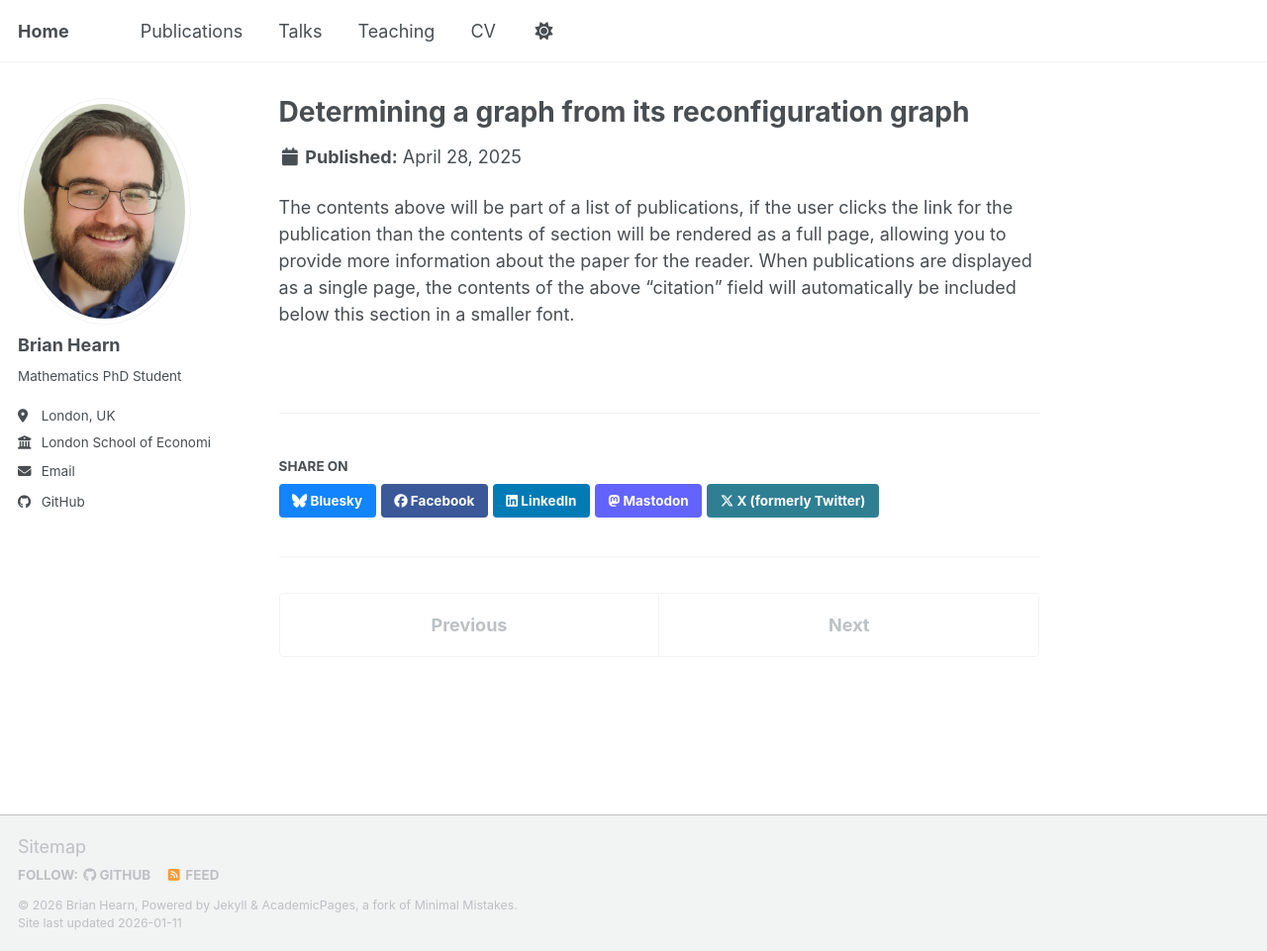
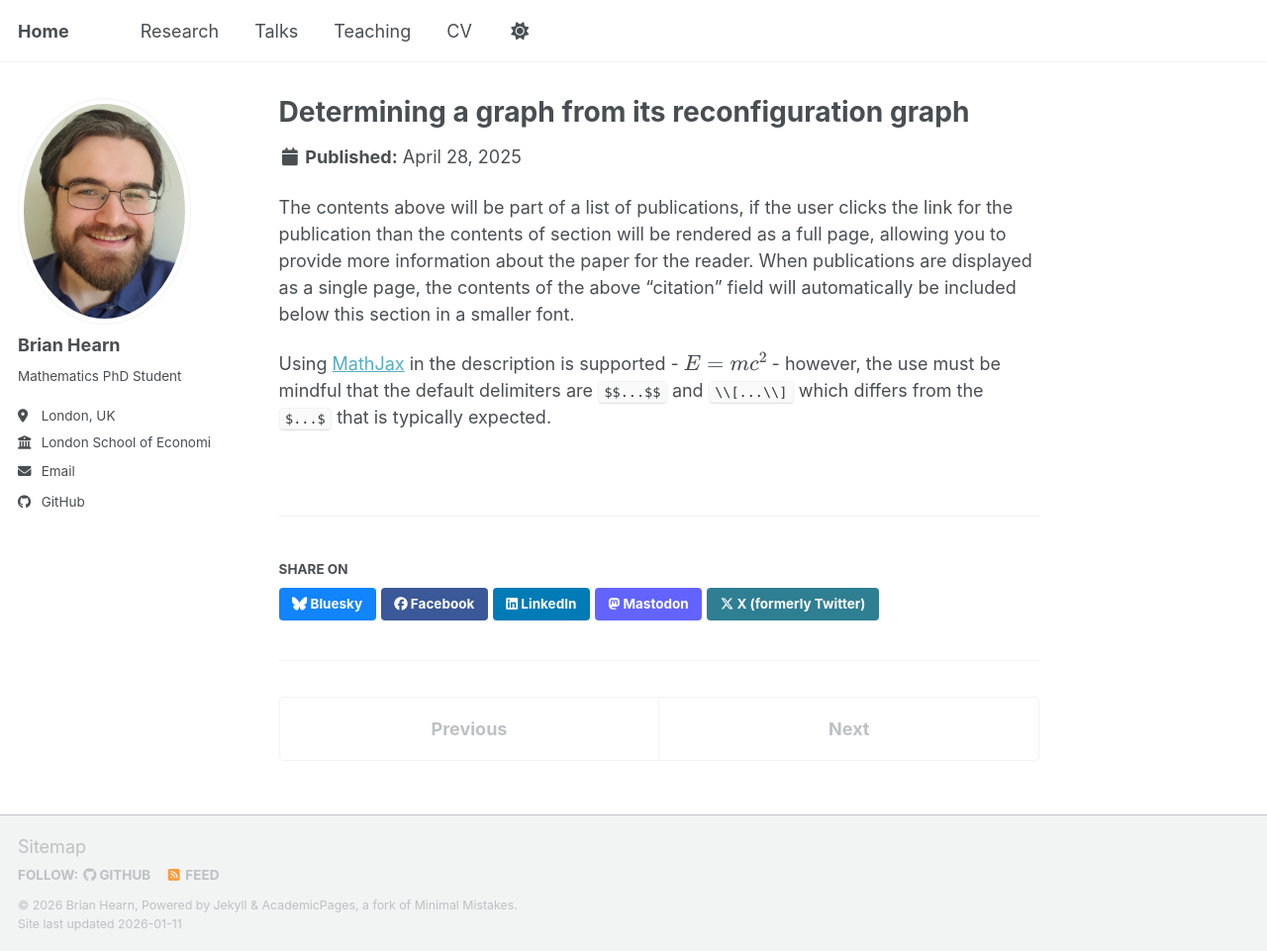
Before and after one commit to brian-hearn/brian-hearn.github.io, a Jekyll site: the page built from _publications/2025-04-28-determining-a-graph-from-its-reconfiguration-graph.md, in a window 1280 px wide and 961 px high. Shown: the whole window at 99% size. Built offline with Jekyll 4.4.1, drawn with Linux system fonts in a browser that asks for light colours; a script bundle is joined from its source files by our own code; library files that are not in the unit come from our copies.

Commit message:
feat: more changes

```diff
--- a/_data/navigation.yml
+++ b/_data/navigation.yml
@@ -8,8 +8,11 @@
 #      Markdown formatted page while the second is generated using JSON.
 
 main:
-  - title: "Publications"
-    url: /publications/
+  # - title: "Publications"
+  #   url: /publications/
+
+  - title: "Research"
+    url: /research/
 
   - title: "Talks"
     url: /talks/
@@ -17,15 +20,15 @@
   - title: "Teaching"
     url: /teaching/
 
+  - title: "CV"
+    url: /cv/
+
   # - title: "Portfolio"
   #   url: /portfolio/
 
   # - title: "Blog Posts"
   #   url: /year-archive/
 
-  - title: "CV"
-    url: /cv/
-
   # - title: "CV"
   #   url: /cv-json/
 
--- a/_publications/2025-04-28-determining-a-graph-from-its-reconfiguration-graph.md
+++ b/_publications/2025-04-28-determining-a-graph-from-its-reconfiguration-graph.md
@@ -2,8 +2,10 @@
 title: "Determining a graph from its reconfiguration graph"
 collection: publications
 category: manuscripts
+# category: conferences
 permalink: /publication/2025-04-28-determining-a-graph-from-its-reconfiguration-graph
 excerpt: 'This paper is about the number 1. The number 2 is left for future work.'
+# excerpt: 'This paper is about fixing template issue #693.'
 date: 2025-04-28
 # venue: 'Journal 1'
 # slidesurl: 'https://academicpages.github.io/files/slides1.pdf'
@@ -13,3 +15,5 @@
 # citation: 'Your Name, You. (2009). &quot;Paper Title Number 1.&quot; <i>Journal 1</i>. 1(1).'
 ---
 The contents above will be part of a list of publications, if the user clicks the link for the publication than the contents of section will be rendered as a full page, allowing you to provide more information about the paper for the reader. When publications are displayed as a single page, the contents of the above "citation" field will automatically be included below this section in a smaller font.
+
+Using [MathJax](https://www.mathjax.org/) in the description is supported - $$E=mc^2$$ - however, the use must be mindful that the default delimiters are `$$...$$` and `\\[...\\]` which differs from the `$...$` that is typically expected.
```
